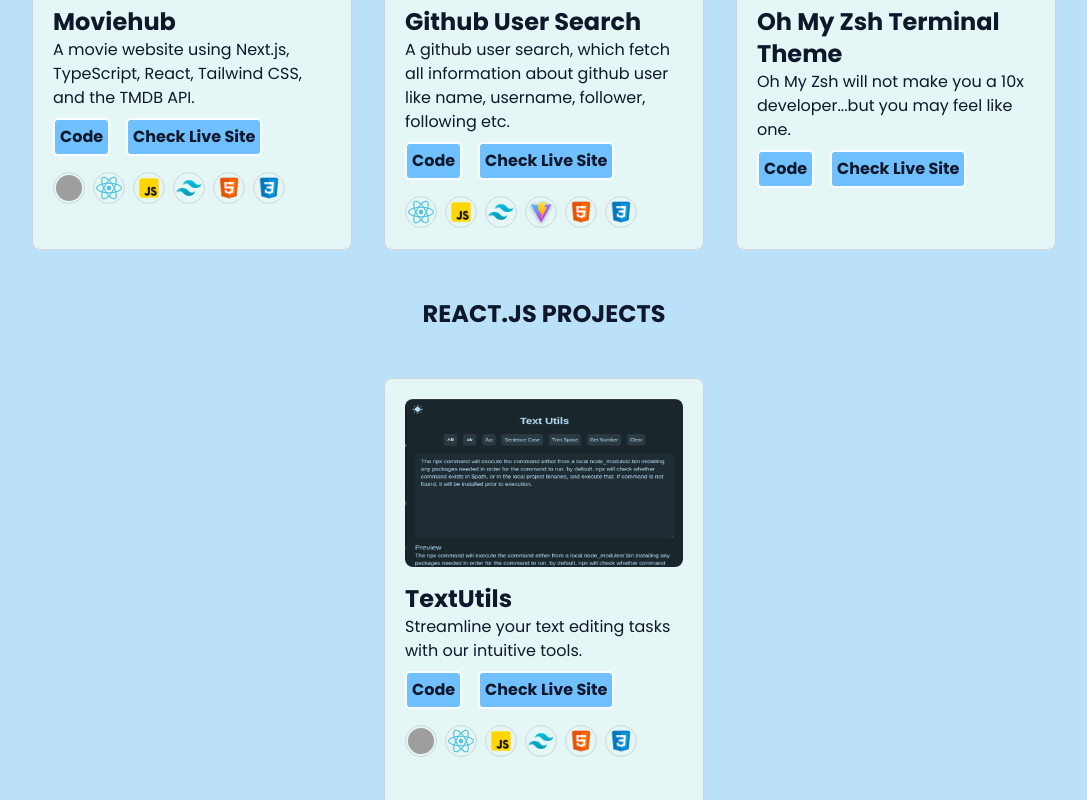
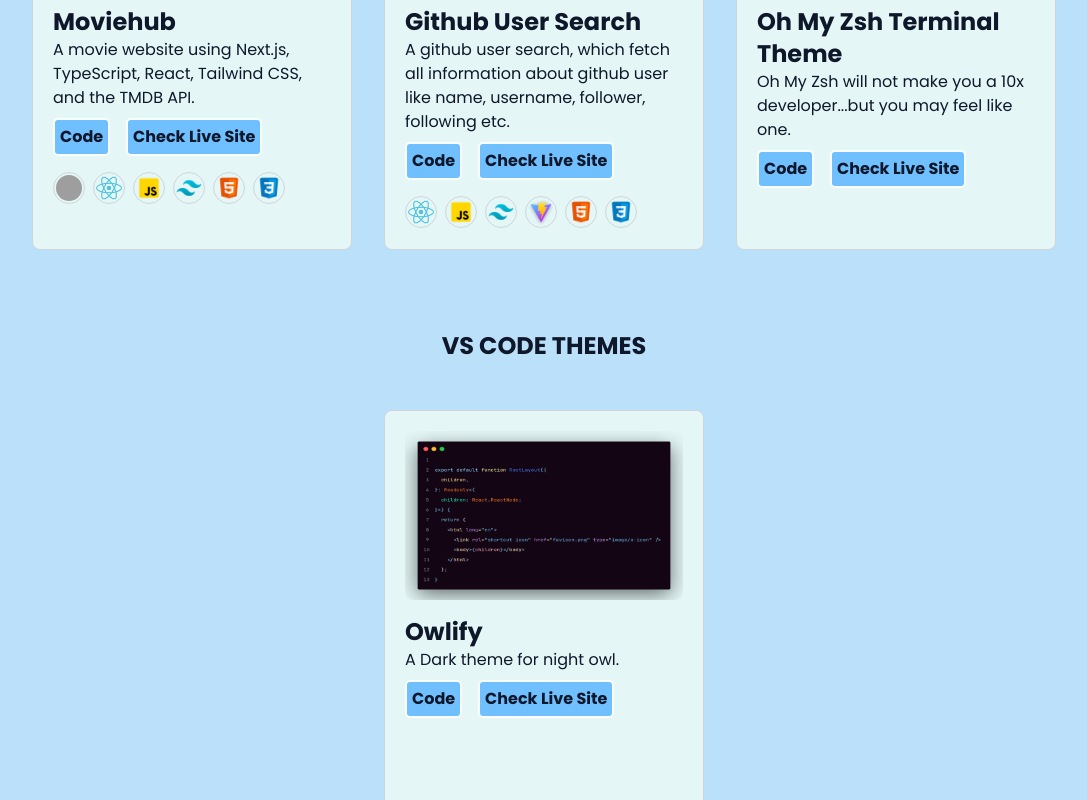
Before and after one commit to amreshpro/proportfolio, a Next.js app: page / in a window 1280 px wide. Shown: the part 2000-2800 px from the top of the page, without its empty margins (96-1183 px from the left). Built offline with nearby package versions, Linux system fonts and the light colour scheme; grey boxes are pictures that could not be loaded.

Commit message:
remove textutils project

```diff
--- a/components/Projects.tsx
+++ b/components/Projects.tsx
@@ -1,12 +1,15 @@
-"use client"
+"use client";
 /* eslint-disable @next/next/no-img-element */
-import { PROJECTS, OTHERS_PROJECTS, ZSH_THEME, REACT_PROJECTS } from "../data/PROJECTS";
+import { PROJECTS, OTHERS_PROJECTS, ZSH_THEME } from "../data/PROJECTS";
 import ProjectCard from "./ui/ProjectCard";
 
 const Projects = () => {
   return (
     <div className="mt-4 flex  flex-col justify-center items-center px-4 w-full ">
-      <h1 id="projects" className=" uppercase w-fit p-2 px-6 rounded-lg  text-2xl text-center font-bold">
+      <h1
+        id="projects"
+        className=" uppercase w-fit p-2 px-6 rounded-lg  text-2xl text-center font-bold"
+      >
         Projects
       </h1>
       <div className="my-10  flex flex-wrap justify-center gap-8 sm:gap-8">
@@ -21,20 +24,6 @@ const Projects = () => {
           return <ProjectCard {...project} key={project?.id} />;
         })}
       </div>
-
-      <h1 id="projects" className=" uppercase w-fit p-2 px-6 rounded-lg  text-2xl text-center font-bold">
-        React.js Projects
-      </h1>
-      <div className="my-10  flex flex-wrap justify-center gap-8 sm:gap-8">
-
-        {REACT_PROJECTS.map((project) => {
-          return <ProjectCard {...project} key={project?.id} />;
-        })}
-
-
-      </div>
-
-
     </div>
   );
 };
```
